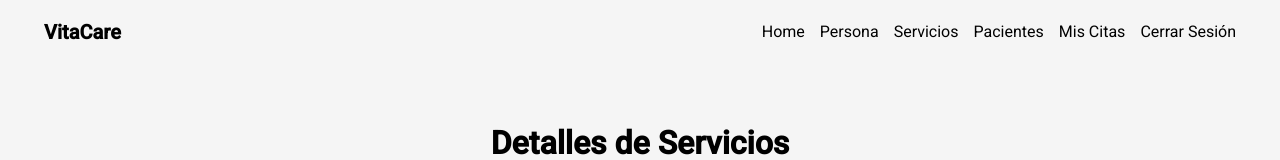
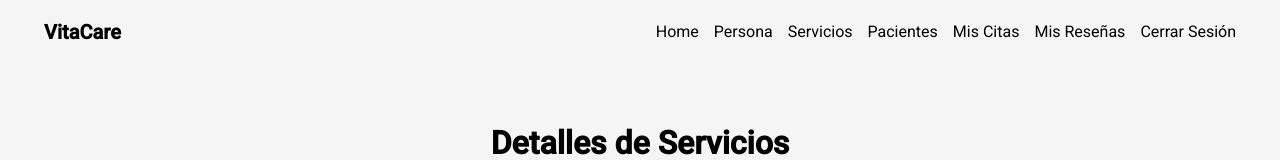
Before and after one commit to AbrahamzzZ/Directorio-Salud, an Angular app: page /my-services in a window 1280 px wide. Shown: the top 160 px of the page. Built offline with nearby package versions, Linux system fonts and the light colour scheme; no server answers.

Commit message:
Solución de errores por git

```diff
--- a/src/app/app.routes.ts
+++ b/src/app/app.routes.ts
@@ -3,8 +3,6 @@ import { LoginComponent } from './components/pages/login/login.component';
 import { ProfesionalDashboardComponent } from './components/pages/profesional-dashboard/profesional-dashboard.component';
 import { MantenimientoServicioComponent } from './components/pages/servicio-medico/mantenimiento-servicio/mantenimiento-servicio.component';
 import { PacientesDashboardComponent } from './components/pages/pacientes-dashboard/pacientes-dashboard.component';
-
-import { RegistroActualizacionServicioComponent } from './components/pages/registro-actualizacion-servicio/registro-actualizacion-servicio.component';
 
 import { MantenimientoPacienteComponent } from './components/pages/mantenimiento-paciente/mantenimiento-paciente.component';
 import { RegistroActualizacionPacienteComponent } from './components/pages/registro-actualizacion-paciente/registro-actualizacion-paciente.component';
@@ -14,6 +12,8 @@ import { RegistrarseComponent } from './components/pages/registrarse/registrarse
 import { RegistroActualizacionProfesionalComponent } from './components/pages/profesional/registro-actualizacion-profesional/registro-actualizacion-profesional.component';
 import { MantenimientoProfesionalComponent } from './components/pages/profesional/mantenimiento-profesional/mantenimiento-profesional.component';
 import { AdministradorDashboardComponent } from './components/pages/administrador-dashboard/administrador-dashboard.component';
+
+
 import { RegistroActualizacionResenaComponent } from './components/pages/resena/registro-actualizacion-resena/registro-actualizacion-resena.component';
 import { MantenimientoResenaComponent } from './components/pages/resena/mantenimiento-resena/mantenimiento-resena.component';
 
--- a/src/app/components/pages/resena/mantenimiento-resena/mantenimiento-resena.component.ts
+++ b/src/app/components/pages/resena/mantenimiento-resena/mantenimiento-resena.component.ts
@@ -11,8 +11,9 @@ import { MatPaginator, MatPaginatorModule } from '@angular/material/paginator';
 import { MatTableDataSource, MatTableModule } from '@angular/material/table';
 import { Router } from '@angular/router';
 import { Profesional } from '../../../../models/Profesional';
-import { ServProfesionalesService } from '../../../../services/serv-profesionales.service';
+
 import { forkJoin, map } from 'rxjs';
+import { ServProfesionalesService } from '../../../../services/servicio-profesional/serv-profesionales.service';
 
 interface ResenaConNombre extends Resena {
   nombreProfesional?: string;
--- a/src/app/components/shared/header/header.component.html
+++ b/src/app/components/shared/header/header.component.html
@@ -44,6 +44,7 @@
       <a routerLink="/lista-servicios">Servicios</a>
       <a mat-button routerLink="#">Pacientes</a>
       <a routerLink="/mantenimiento-paciente-cita">Mis Citas</a>
+      <a routerLink="/mantenimiento-resena">Mis Reseñas</a>
     }
     <a mat-button routerLink="/login">Cerrar Sesión</a>
   </nav>
```
